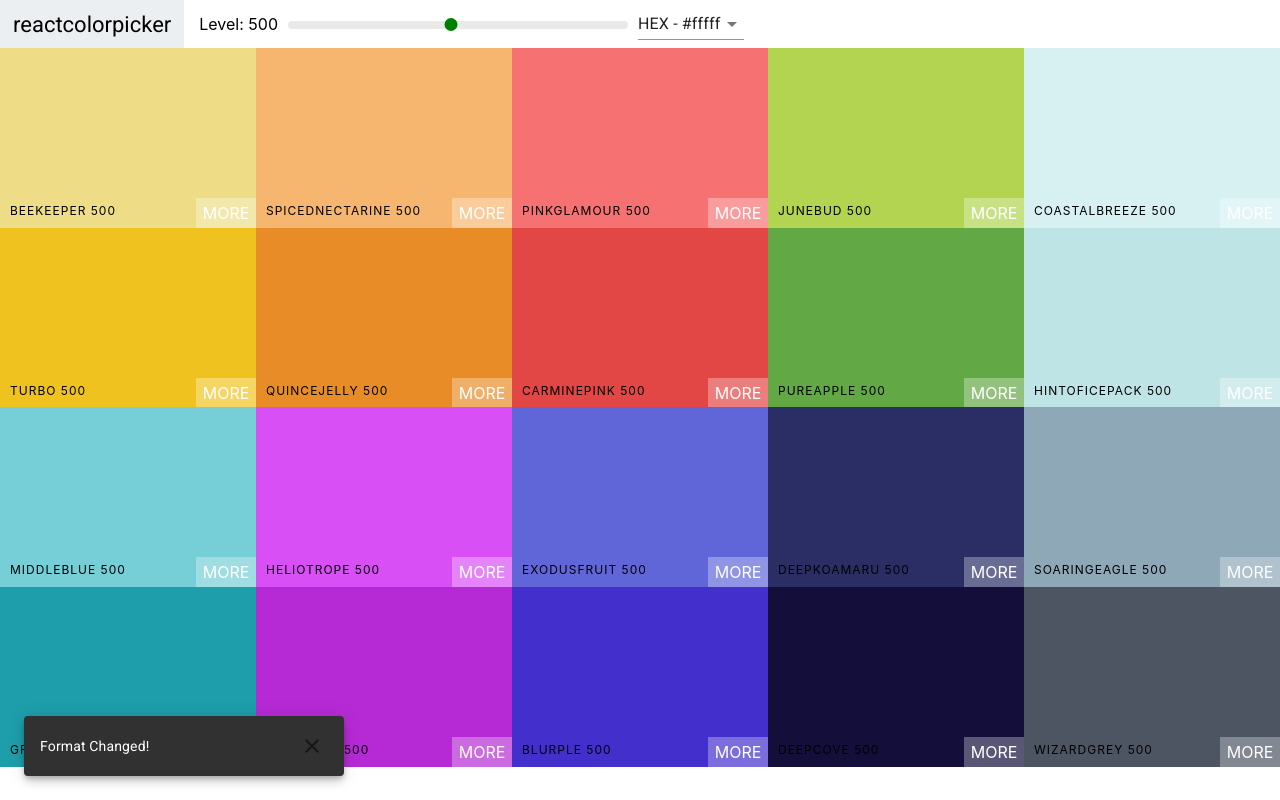
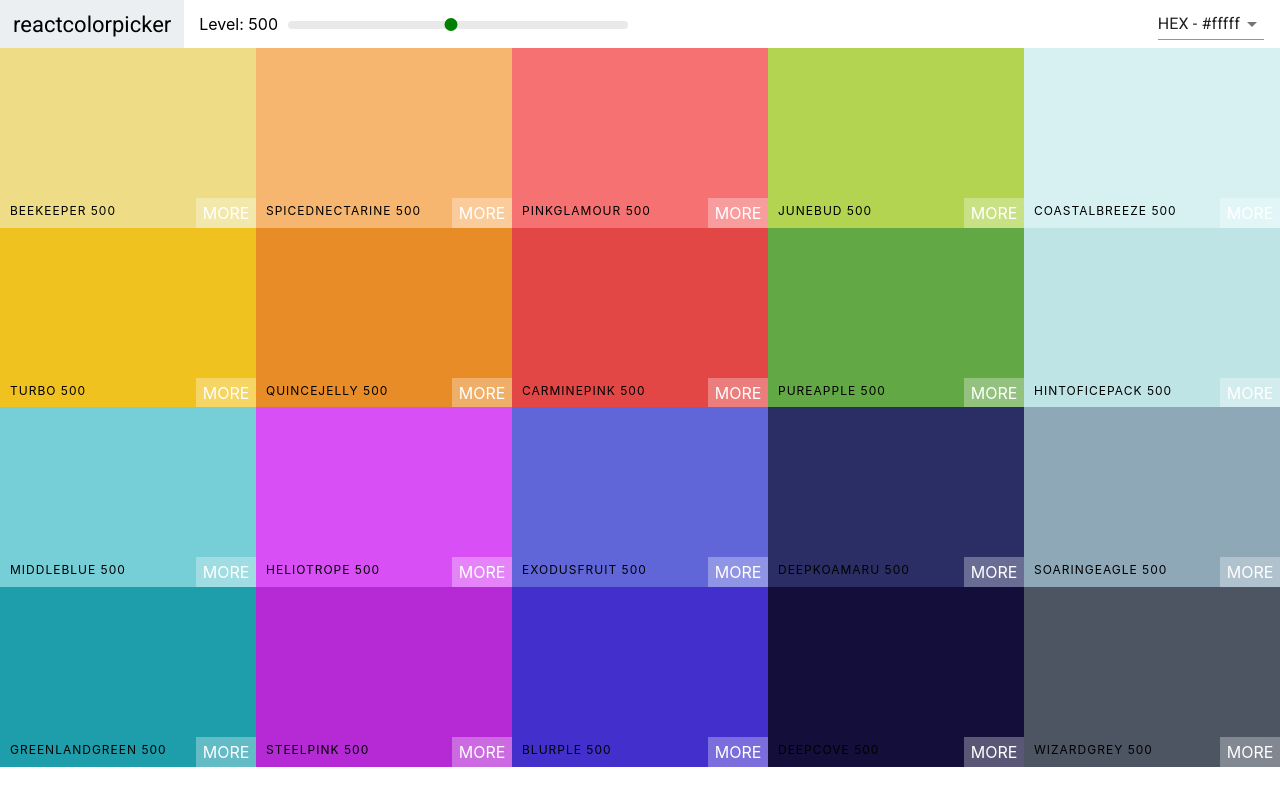
Before and after one commit to christianhubbard/colorboards, a React (Create React App) app: page / in a window 1280 px wide. Built offline with nearby package versions, Linux system fonts and the light colour scheme.

Commit message:
Adding Snackbar on format select

```diff
--- a/src/Navbar.css
+++ b/src/Navbar.css
@@ -49,3 +49,8 @@
     margin-left: -7px;
     margin-top: -3px;
 }
+
+.select-container {
+    margin-left: auto;
+    margin-right: 1rem;
+}
--- a/src/Navbar.js
+++ b/src/Navbar.js
@@ -14,14 +14,15 @@ export default class Navbar extends Component {
     constructor(props){
         super(props)
         this.state = { format: "hex",
-                        open: true, }
-        this.handleChange = this.handleChange.bind(this);
+                        open: false, }
+        this.handleFormatChange = this.handleFormatChange.bind(this);
         this.closeSnackbar = this.closeSnackbar.bind(this);
     }
 
-    handleChange(e){
-        this.setState({format: e.target.value })
+    handleFormatChange(e){
+        this.setState({format: e.target.value, open: true })
         this.props.handleChange(e.target.value);
+
     }
 
     closeSnackbar(){
@@ -42,7 +43,7 @@ export default class Navbar extends Component {
                 </div>
                 </div>
                 <div className='select-container'>
-                    <Select value={format} onChange={this.handleChange}>
+                    <Select value={format} onChange={this.handleFormatChange}>
                         <MenuItem value='hex'> HEX - #fffff</MenuItem>
                         <MenuItem value='rgb'> RGB - rgb(255,255,255)</MenuItem>
                         <MenuItem value='rgba'> rgba - rgba(255,255,255,1.0)</MenuItem>
@@ -51,10 +52,11 @@ export default class Navbar extends Component {
                 <Snackbar
                 anchorOrigin={{vertical: "bottom", horizontal:"left"}}
                 open={open} autoHideDuration={3000}
-                message={<span id="message-id"> Format Changed!</span>}
+                message={<span id="message-id"> Format Changed To {format.toUpperCase()}</span>}
                 ContentProps={{"aria-describedby": "message-id"}}
+                onClose={this.closeSnackbar}
                 action={[
-                    <IconButton onClick={this.closeSnackbar}>
+                    <IconButton onClick={this.closeSnackbar} color='inherit' key='close' aria-label='close' >
                         <CloseIcon />
                     </IconButton>
                 ]}
```
